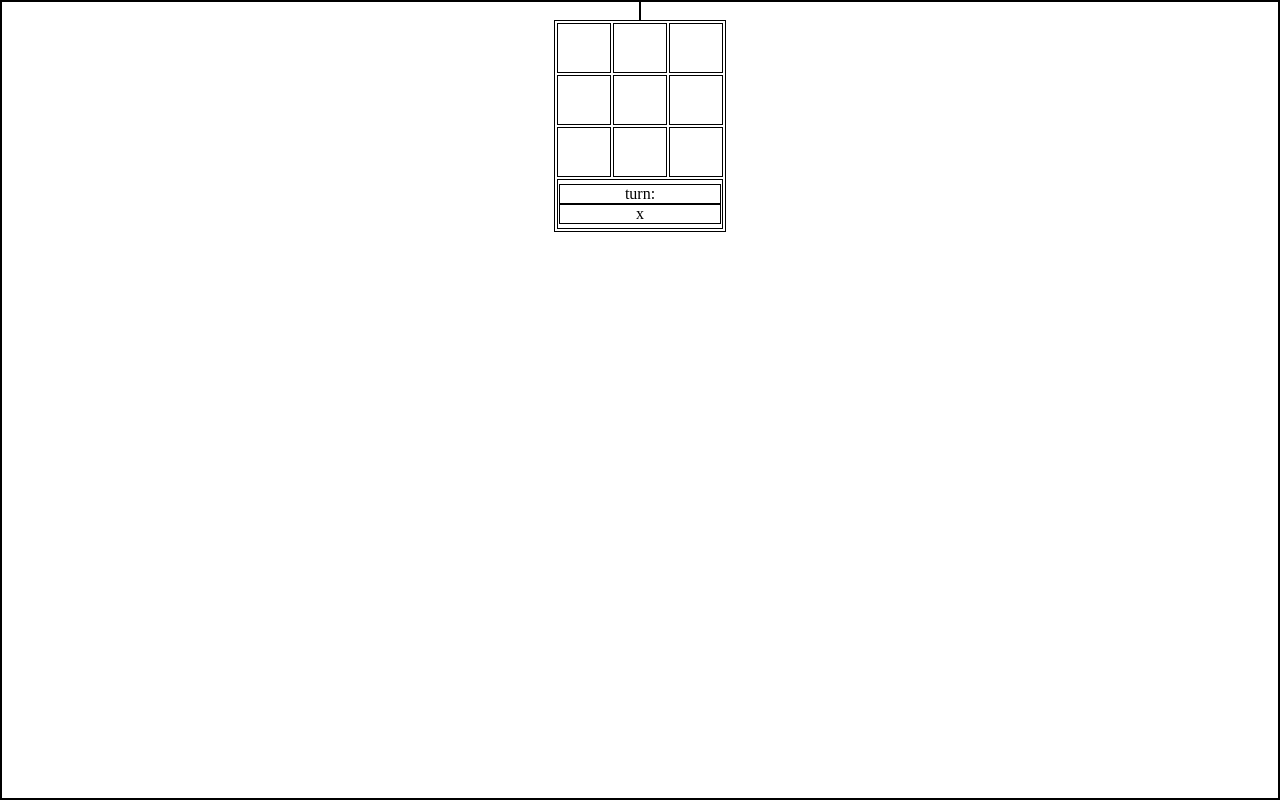
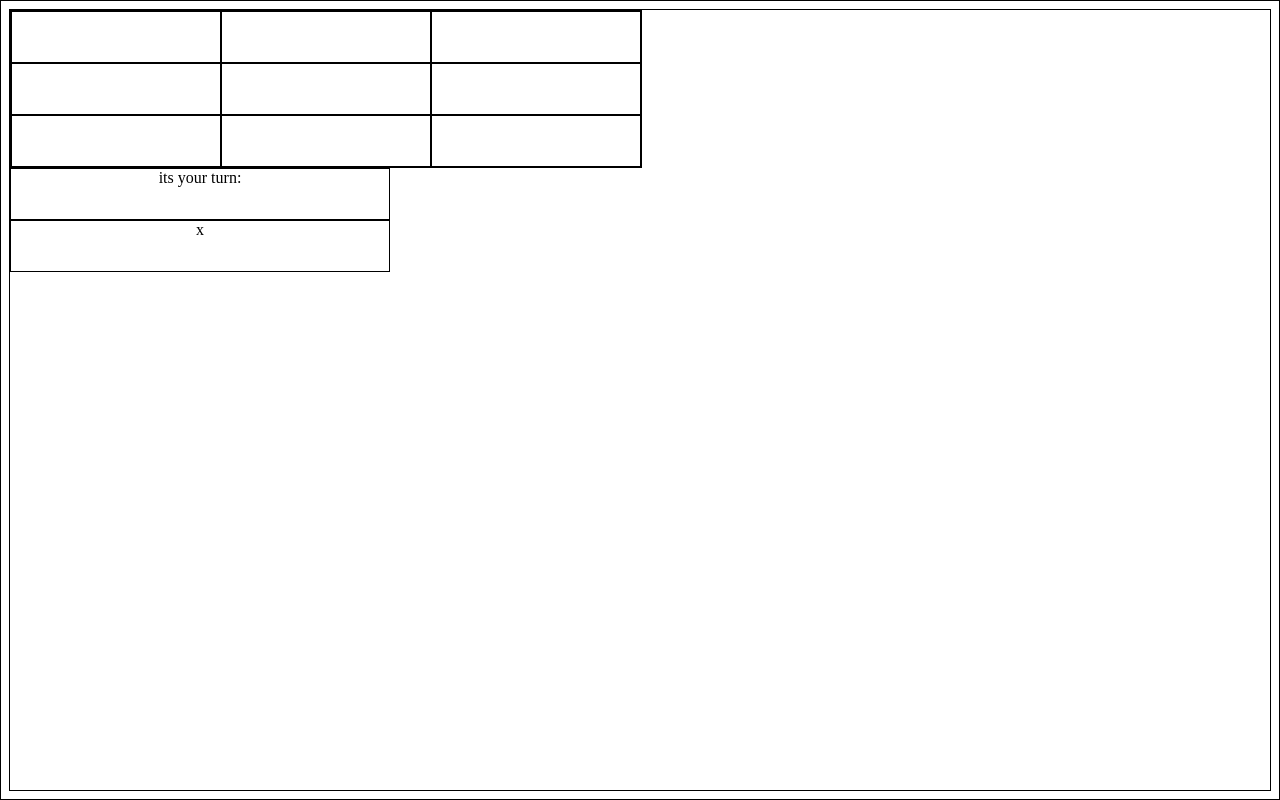
Before and after one commit to mashebang/micro-vanillajs-tictactoe, a plain HTML site: page index.html in a window 1280 px wide. Drawn offline with Linux system fonts and the light colour scheme.

Commit message:
-10 lines reeeee

```diff
--- a/index.html
+++ b/index.html
@@ -3,56 +3,47 @@
     <style type="text/css">
       * {
         border: 1px solid black;
-        margin: 0 auto;
         text-align: center;
       }
-
-      td {
-        width: 50px;
+      .slots {
+        width: 30%;
+        flex-grow: 1;
         height: 50px;
       }
+      #container {
+        display: flex;
+        flex-wrap: wrap;
+        width: 50%;
+      }
     </style>
-    <script type="text/javascript">
-      var board = Array(9).fill()
-      let player = 'x';
-      let winBoards = [[0, 4, 8], [2, 4, 6], [0, 3, 6], [1, 4, 7], [2, 5, 8], [0, 1, 2], [3, 4, 5], [6, 7, 8]];
-
-      function clickHandler(e) {
-        e.innerHTML = player
-        if (board[e.id]) return;
-        board[e.id] = player
-        for (const b in winBoards) {
-          if (winBoards[b].every(i => board[i] == player)) {
-            confirm(`player ${player} wins !`) && location.reload()
-          }
-        }
-        document.getElementById('player').innerHTML = player = player == 'x' ? 'o' : 'x'
-      }
-    </script>
   </head>
   <body>
-    <table>
-      <tr>
-        <td onclick="clickHandler(this)" id="0"></td>
-        <td onclick="clickHandler(this)" id="1"></td>
-        <td onclick="clickHandler(this)" id="2"></td>
-      </tr>
-      <tr>
-        <td onclick="clickHandler(this)" id="3"></td>
-        <td onclick="clickHandler(this)" id="4"></td>
-        <td onclick="clickHandler(this)" id="5"></td>
-      </tr>
-      <tr>
-        <td onclick="clickHandler(this)" id="6"></td>
-        <td onclick="clickHandler(this)" id="7"></td>
-        <td onclick="clickHandler(this)" id="8"></td>
-      </tr>
-      <tfooter>
-        <td colspan="3">
-          <p id="score-title" align="center">turn:</p>
-          <p id="player" align="center">x</p>
-        </td>
-      </tfooter>
-    </table>
+    <div id="container"></div>
+    <div id="title" class="slots">its your turn: </div>
+    <div id="player" class="slots">x</div>
   </body>
+  <script type="text/javascript">
+    var slots = Array(9).fill();
+    slots.forEach((i, k) => {
+      const container = document.getElementById('container')
+      const div = document.createElement('div');
+      div.id = k;
+      div.classList.add('slots');
+      div.onclick = (e) => clickHandler(e.target)
+      container.append(div);
+    })
+    function clickHandler(e) {
+      if (slots[e.id]) return;
+      e.innerHTML = slots[e.id] = document.getElementById('player').innerHTML;
+      ([[0, 4, 8], [2, 4, 6], [0, 3, 6], [1, 4, 7], [2, 5, 8], [0, 1, 2], [3, 4, 5], [6, 7, 8]]
+        .reduce(
+          (acc, b) => [
+            ...acc,
+            b.filter(i => slots[i] != undefined && slots[i] == document.getElementById('player').innerHTML).length
+          ], []
+        ).includes(3) && confirm(`player ${document.getElementById('player').innerHTML} wins !`) || (slots.filter(s => s == undefined).length < 3 && confirm(`elderlady !`))
+      )
+      document.getElementById('player').innerHTML = document.getElementById('player').innerHTML == 'x' ? 'o' : 'x';
+    }
+  </script>
 </html>
```
